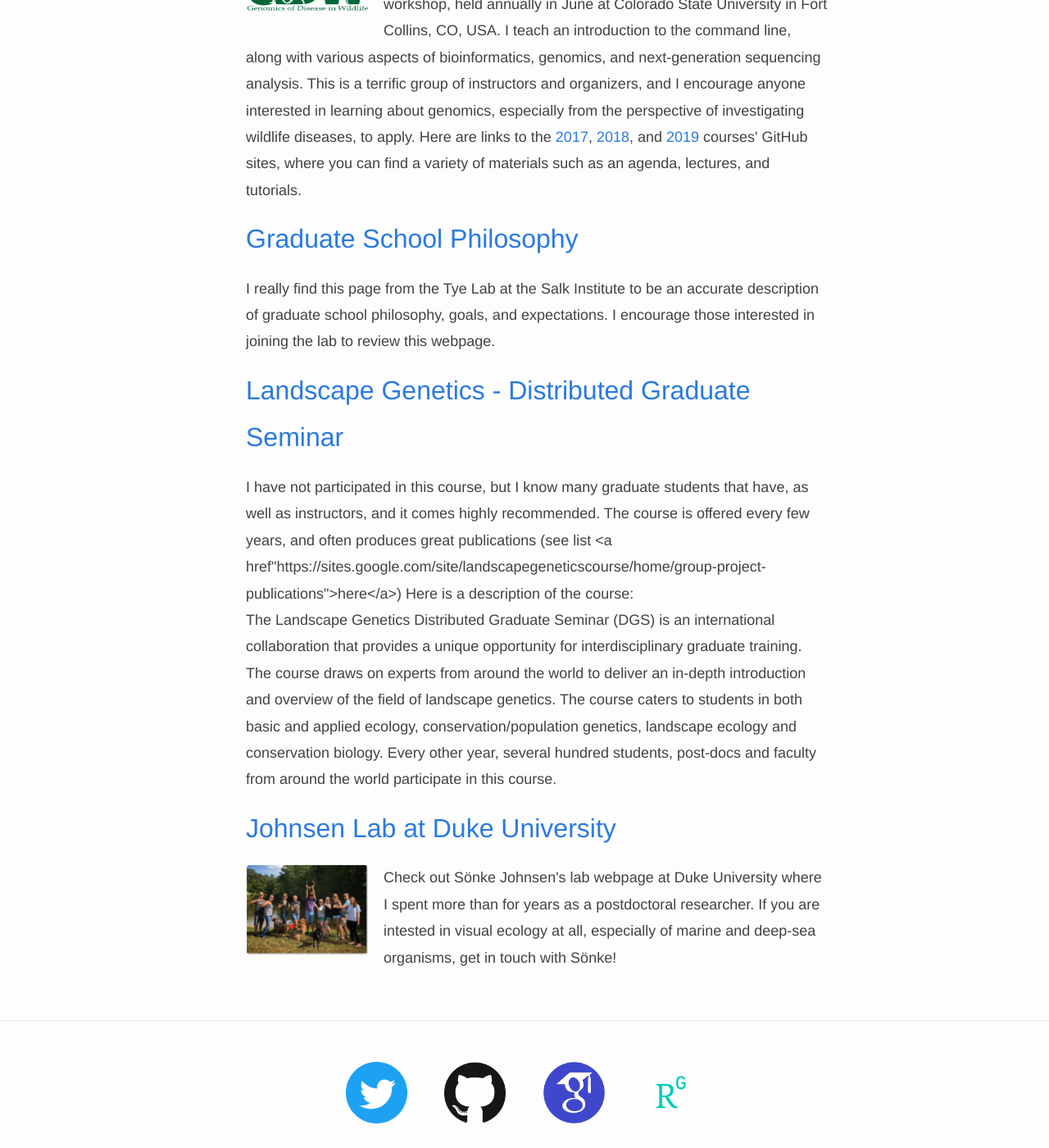
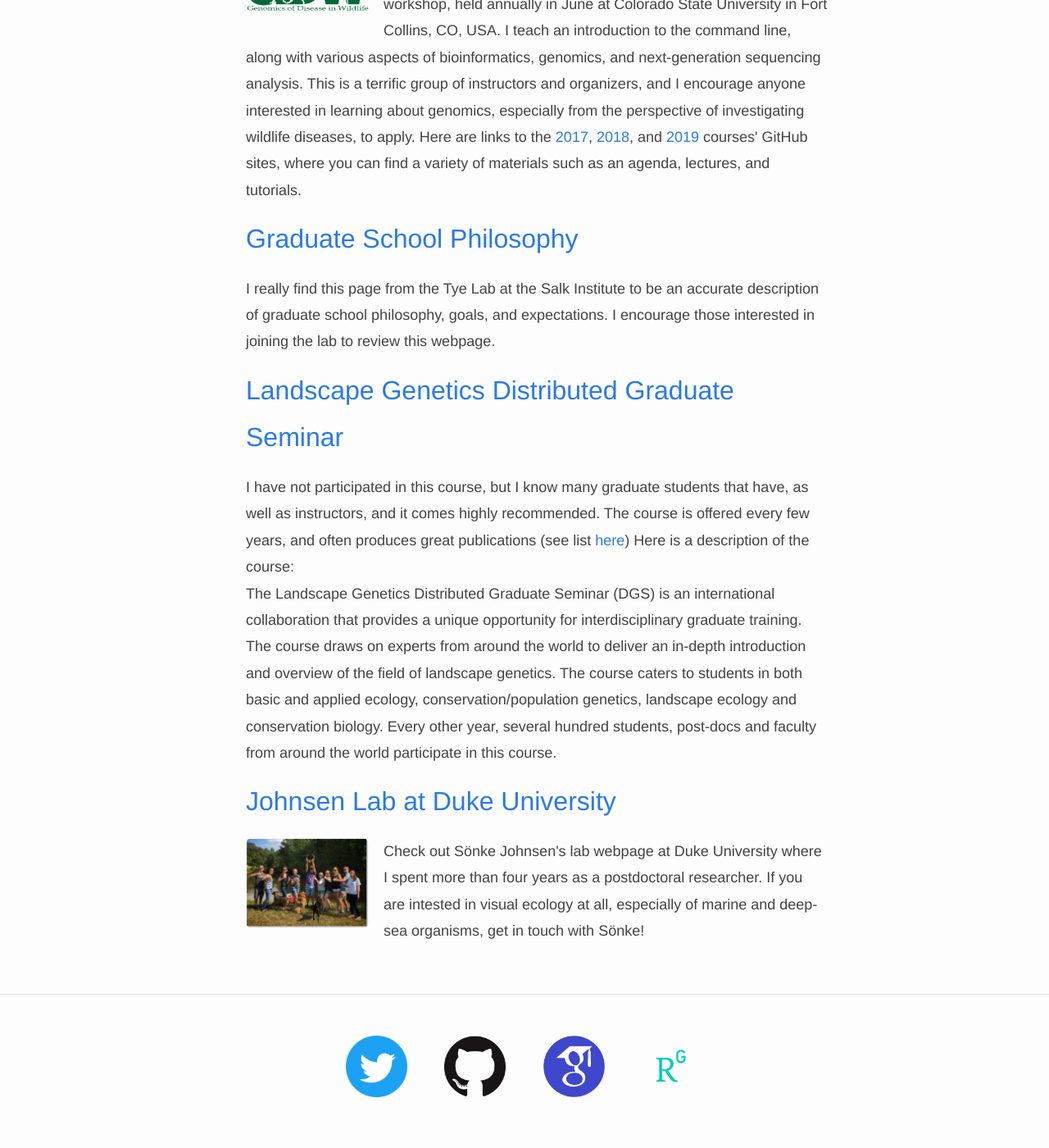
Before and after one commit to rfitak/FitakLab, a Jekyll site: the page built from _pages/resources/index.md, in a window 1280 px wide and 1400 px high, scrolled down 324 px. Shown: the whole window at 82% size. Built offline with Jekyll 4.4.1, drawn with Linux system fonts in a browser that asks for light colours; nearby versions of some CDN libraries; after the commit the page ends 1692 px from its top, so only the background shows below that.

Commit message:
Updated Resources

```diff
--- a/_data/resources.yml
+++ b/_data/resources.yml
@@ -10,14 +10,14 @@
     I really find this page from the Tye Lab at the Salk Institute to be an accurate description of graduate school philosophy, goals, and expectations.  I encourage those interested in joining the lab to review this webpage.
   photo:
 
-- name: Landscape Genetics - Distributed Graduate Seminar
+- name: Landscape Genetics Distributed Graduate Seminar
   url: https://sites.google.com/site/landscapegeneticscourse/
   description: >
-    I have not participated in this course, but I know many graduate students that have, as well as instructors, and it comes highly recommended. The course is offered every few years, and often produces great publications (see list <a href"https://sites.google.com/site/landscapegeneticscourse/home/group-project-publications">here</a>)  Here is a description of the course:<br>The Landscape Genetics Distributed Graduate Seminar (DGS) is an international collaboration that provides a unique opportunity for interdisciplinary graduate training. The course draws on experts from around the world to deliver an in-depth introduction and overview of the field of landscape genetics. The course caters to students in both basic and applied ecology, conservation/population genetics, landscape ecology and conservation biology. Every other year, several hundred students, post-docs and faculty from around the world participate in this course.
+    I have not participated in this course, but I know many graduate students that have, as well as instructors, and it comes highly recommended. The course is offered every few years, and often produces great publications (see list <a href="https://sites.google.com/site/landscapegeneticscourse/home/group-project-publications">here</a>)  Here is a description of the course:<br>The Landscape Genetics Distributed Graduate Seminar (DGS) is an international collaboration that provides a unique opportunity for interdisciplinary graduate training. The course draws on experts from around the world to deliver an in-depth introduction and overview of the field of landscape genetics. The course caters to students in both basic and applied ecology, conservation/population genetics, landscape ecology and conservation biology. Every other year, several hundred students, post-docs and faculty from around the world participate in this course.
   photo:
 
 - name: Johnsen Lab at Duke University
   url: https://opticsoflife.org
   description: >
-    Check out Sönke Johnsen's lab webpage at Duke University where I spent more than for years as a postdoctoral researcher. If you are intested in visual ecology at all, especially of marine and deep-sea organisms, get in touch with Sönke!
+    Check out Sönke Johnsen's lab webpage at Duke University where I spent more than four years as a postdoctoral researcher. If you are intested in visual ecology at all, especially of marine and deep-sea organisms, get in touch with Sönke!
   photo: resources/JohnsenLab.png
```
